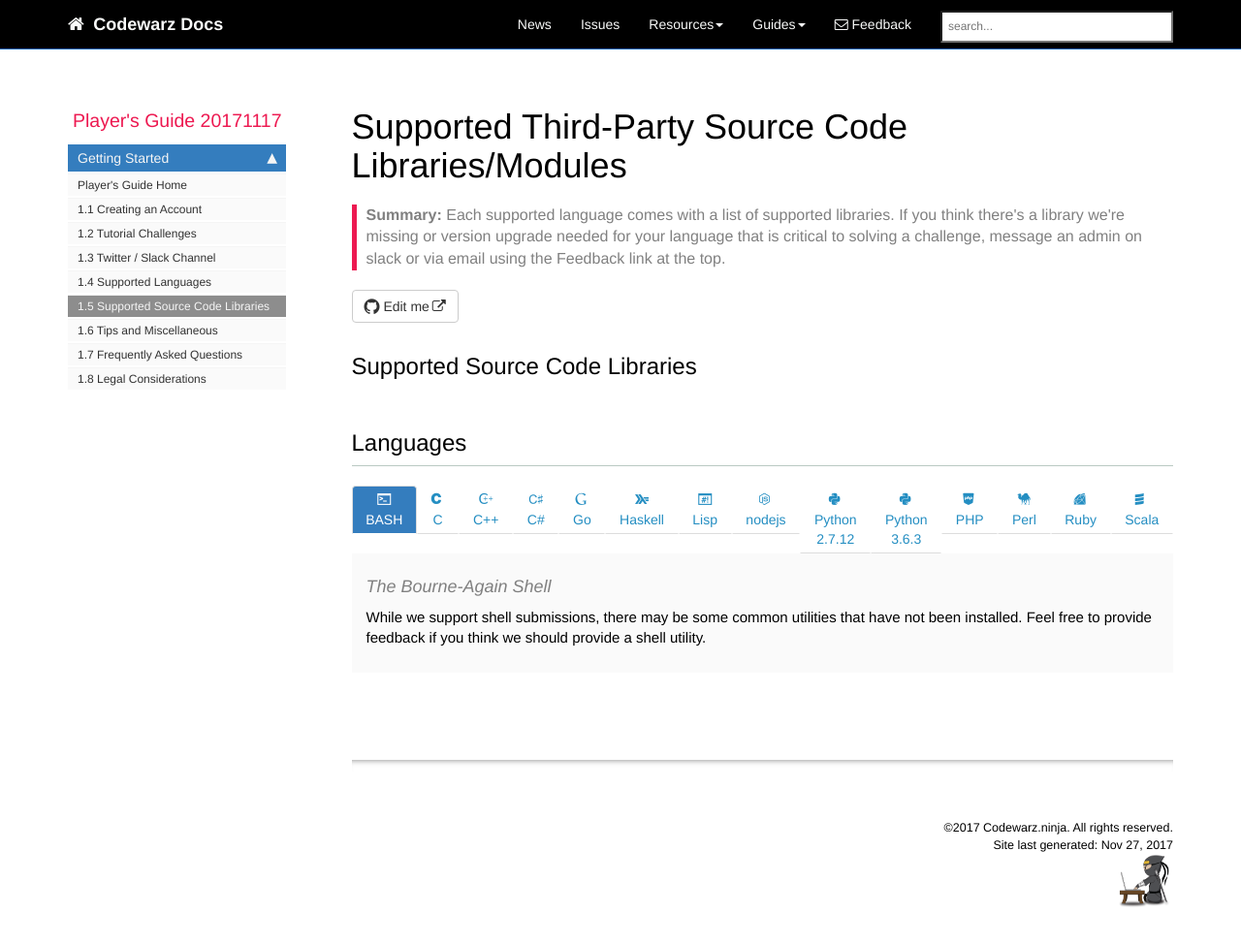
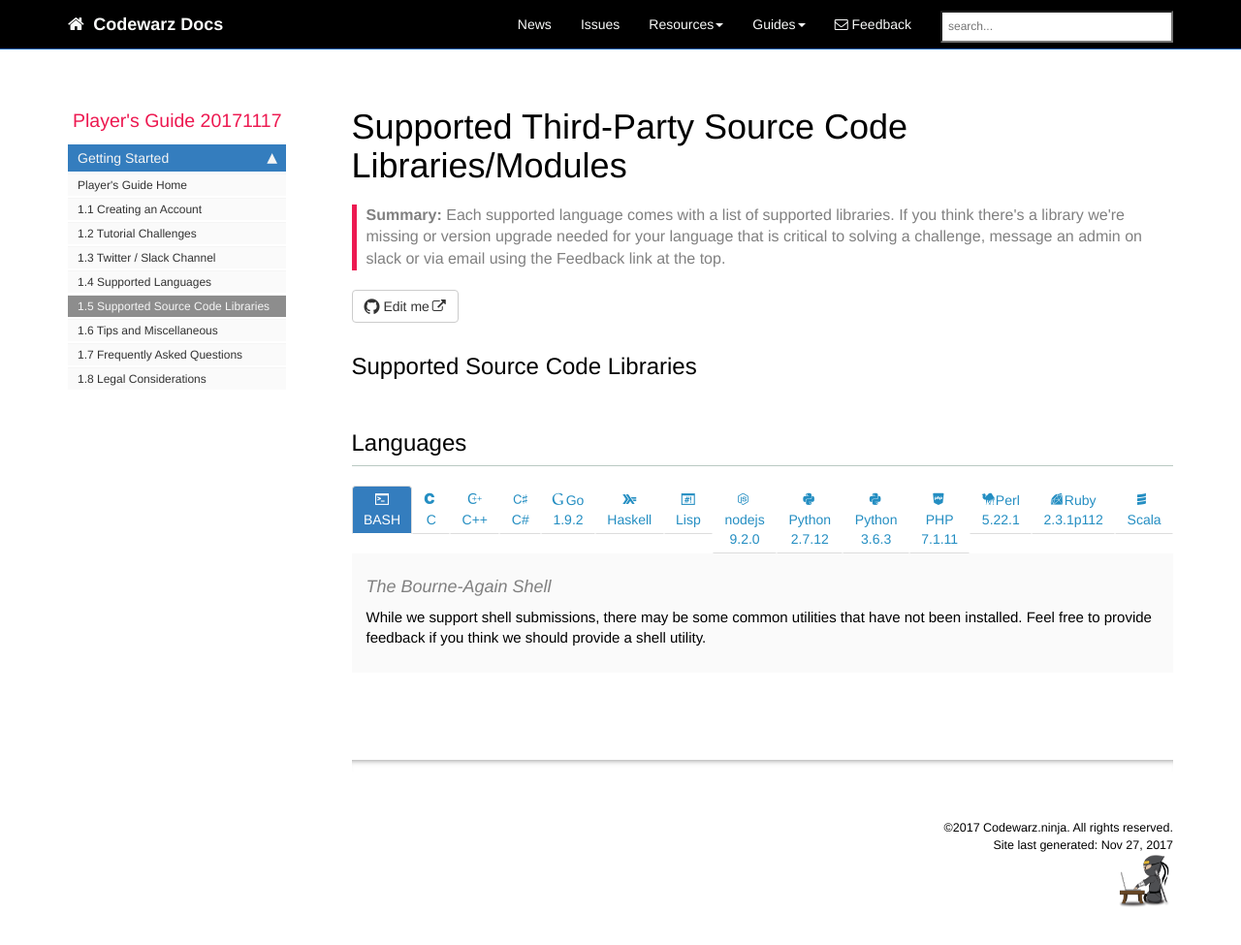
Before and after one commit to codewarz-ninja/runcode-docs.github.io, a Jekyll site: the page built from pages/player-guide/third_party_libraries.md, in a window 1280 px wide and 1001 px high. Shown: the top 975 px of the window at 97% size. Built offline with Jekyll 4.4.1, drawn with Linux system fonts in a browser that asks for light colours; nearby versions of some CDN libraries; comment, search, counter and statistics services are not loaded.

Commit message:
Update third_party_lib_tabs.html

```diff
--- a/_includes/custom/third_party_lib_tabs.html
+++ b/_includes/custom/third_party_lib_tabs.html
@@ -13,23 +13,23 @@
                 </li>
                 <li class=""><a href="#language-Csharp" data-toggle="tab"><i class="fa icon-csharp"></i>C#</a>
                 </li>
-                <li class=""><a href="#language-go" data-toggle="tab"><i class="fa icon-google"></i>Go</a>
+                <li class=""><a href="#language-go" data-toggle="tab"><i class="fa icon-google"></i>Go 1.9.2</a>
                 </li>
                 <li class=""><a href="#language-haskell" data-toggle="tab"><i class="fa icon-haskell"></i>Haskell</a>
                 </li>
                 <li class=""><a href="#language-lisp" data-toggle="tab"><i class="fa icon-script"></i>Lisp</a>
                 </li>
-                <li class=""><a href="#language-nodejs" data-toggle="tab"><i class="fa icon-nodejs"></i>nodejs</a>
+                <li class=""><a href="#language-nodejs" data-toggle="tab"><i class="fa icon-nodejs"></i>nodejs 9.2.0</a>
                 </li>
                 <li class=""><a href="#language-python2" data-toggle="tab"><i class="fa icon-python"></i>Python 2.7.12</a>
                 </li>
                 <li class=""><a href="#language-python3" data-toggle="tab"><i class="fa icon-python"></i>Python 3.6.3</a>
                 </li>
-                <li class=""><a href="#language-php" data-toggle="tab"><i class="fa icon-php-alt"></i>PHP</a>
+                <li class=""><a href="#language-php" data-toggle="tab"><i class="fa icon-php-alt"></i>PHP 7.1.11</a>
                 </li>
-                <li class=""><a href="#language-perl" data-toggle="tab"><i class="fa icon-perl"></i>Perl</a>
+                <li class=""><a href="#language-perl" data-toggle="tab"><i class="fa icon-perl"></i>Perl 5.22.1</a>
                 </li>
-                <li class=""><a href="#language-ruby" data-toggle="tab"><i class="fa icon-ruby"></i>Ruby</a>
+                <li class=""><a href="#language-ruby" data-toggle="tab"><i class="fa icon-ruby"></i>Ruby 2.3.1p112</a>
                 </li>
                 <li class=""><a href="#language-scala" data-toggle="tab"><i class="fa icon-scala"></i>Scala</a>
                 </li>
```
